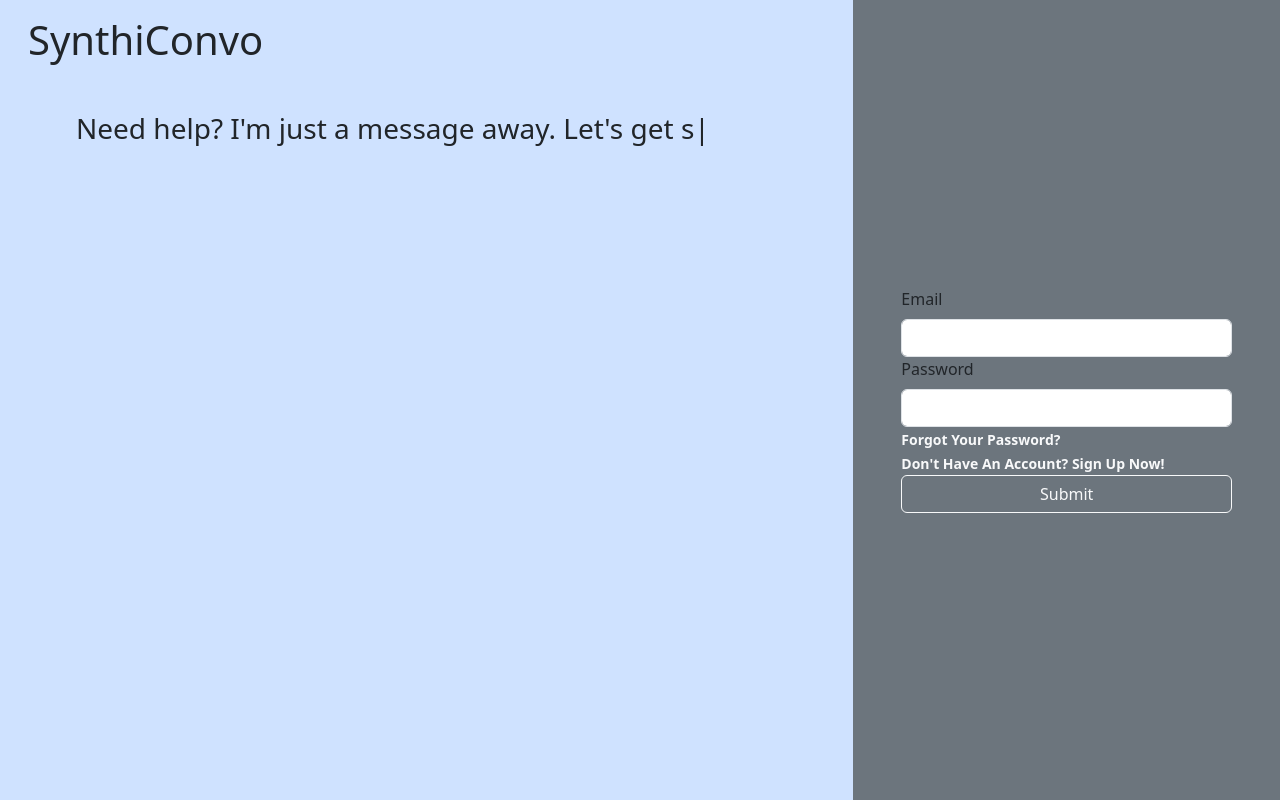
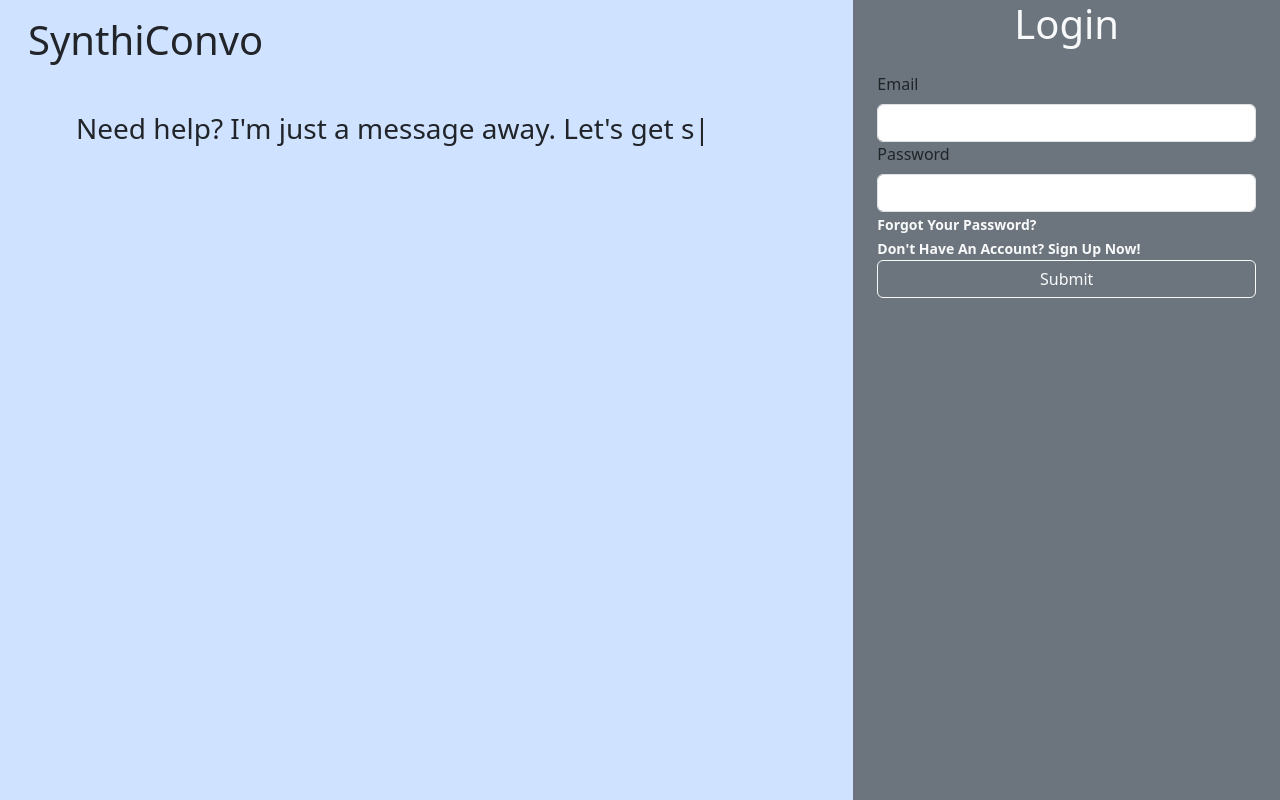
Before and after one commit to ulevi92/SynthiConvo, a React (Vite) app: page /login in a window 1280 px wide. Built offline with nearby package versions, Linux system fonts and the light colour scheme; no server answers.

Commit message:
modified/ PublickPage style

```diff
--- a/src/pages/PublicPage/PublicPage.tsx
+++ b/src/pages/PublicPage/PublicPage.tsx
@@ -63,6 +63,14 @@ const PublicPage = () => {
     return () => clearTimeout(timeout);
   }, [state.index, state.subIndex, state.reverse]);
 
+  const headerText = () => {
+    if (formType === "sign up") return "sign up";
+
+    if (formType === "reminder") return "password reminder";
+
+    return "login";
+  };
+
   return (
     <>
       <Loader auth>
@@ -84,9 +92,15 @@ const PublicPage = () => {
             <Col
               sm={0}
               lg={4}
-              className='d-none d-lg-flex bg-secondary justify-content-center align-items-center px-xl-5 px-md-3'
+              className='d-none d-lg-flex flex-column bg-secondary px-xll-5 px-xl-4 px-md-3 h-100 '
             >
-              <PublicPageForm formType={formType} setFormType={setFormType} />
+              <div className='d-flex flex-column flex-grow-1 align-items-center'>
+                <h1 className='text-capitalize text-light text-center mb-4'>
+                  {headerText()}
+                </h1>
+
+                <PublicPageForm formType={formType} setFormType={setFormType} />
+              </div>
             </Col>
           </Row>
         </Container>
```
